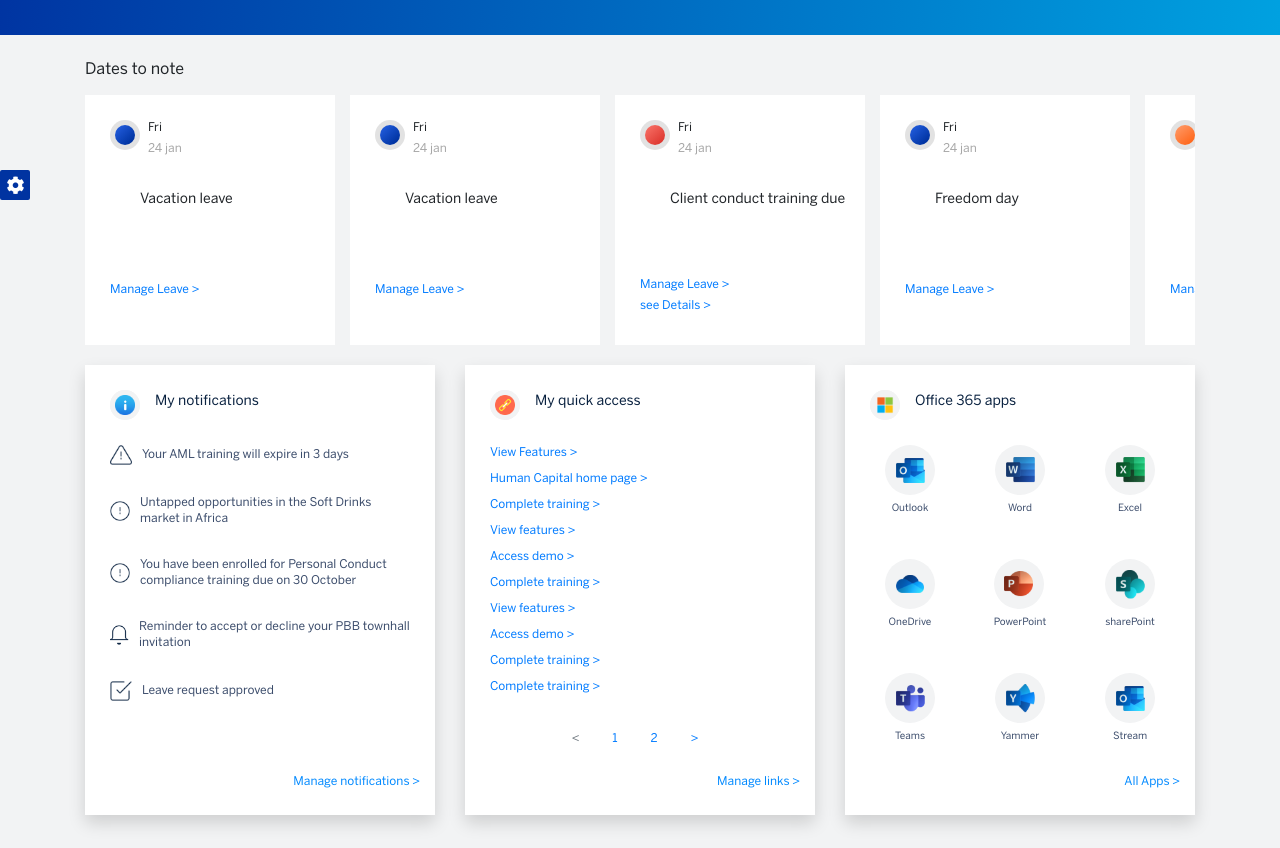
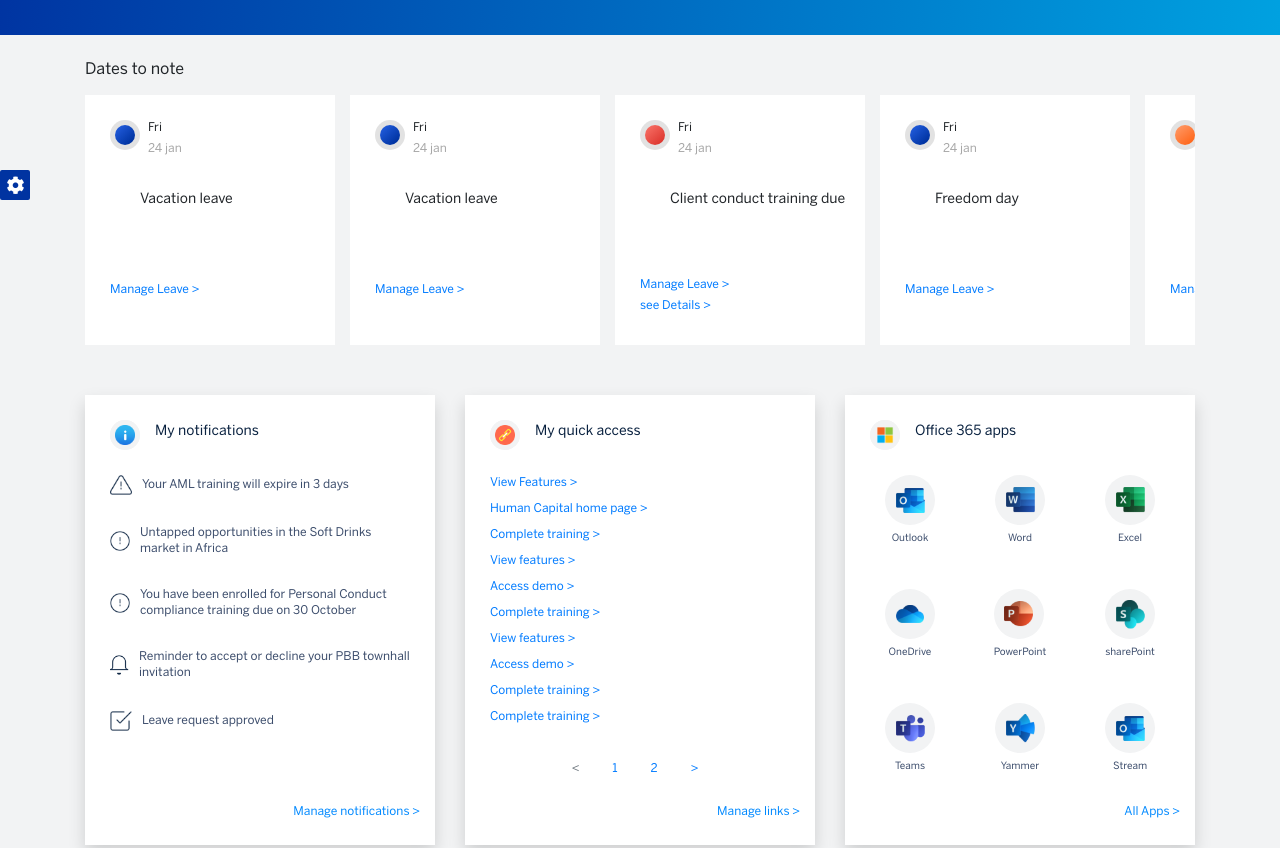
Before and after one commit to SheikhRashed/SB-Internet, a plain HTML site: page index.html in a window 1280 px wide. Shown: the part 155-1003 px from the top of the page. Drawn offline with Linux system fonts and the light colour scheme.

Commit message:
added space on scroll

```diff
--- a/assets/scss/section/_feed.scss
+++ b/assets/scss/section/_feed.scss
@@ -1,6 +1,5 @@
 .feed {
     padding: 40px 0px;
-    padding-top: 20px;
     .card-box {
         height: 450px;
         max-height: 100%;
--- a/assets/scss/section/_notes.scss
+++ b/assets/scss/section/_notes.scss
@@ -2,6 +2,7 @@
     padding-bottom: 0px !important;
     &__items {
         position: relative;
+        padding-bottom: 10px;
         &::-webkit-scrollbar-track {
             // height: 10px;
             // background-color: red;
```
Also changed, not shown: assets/css/main.css.
